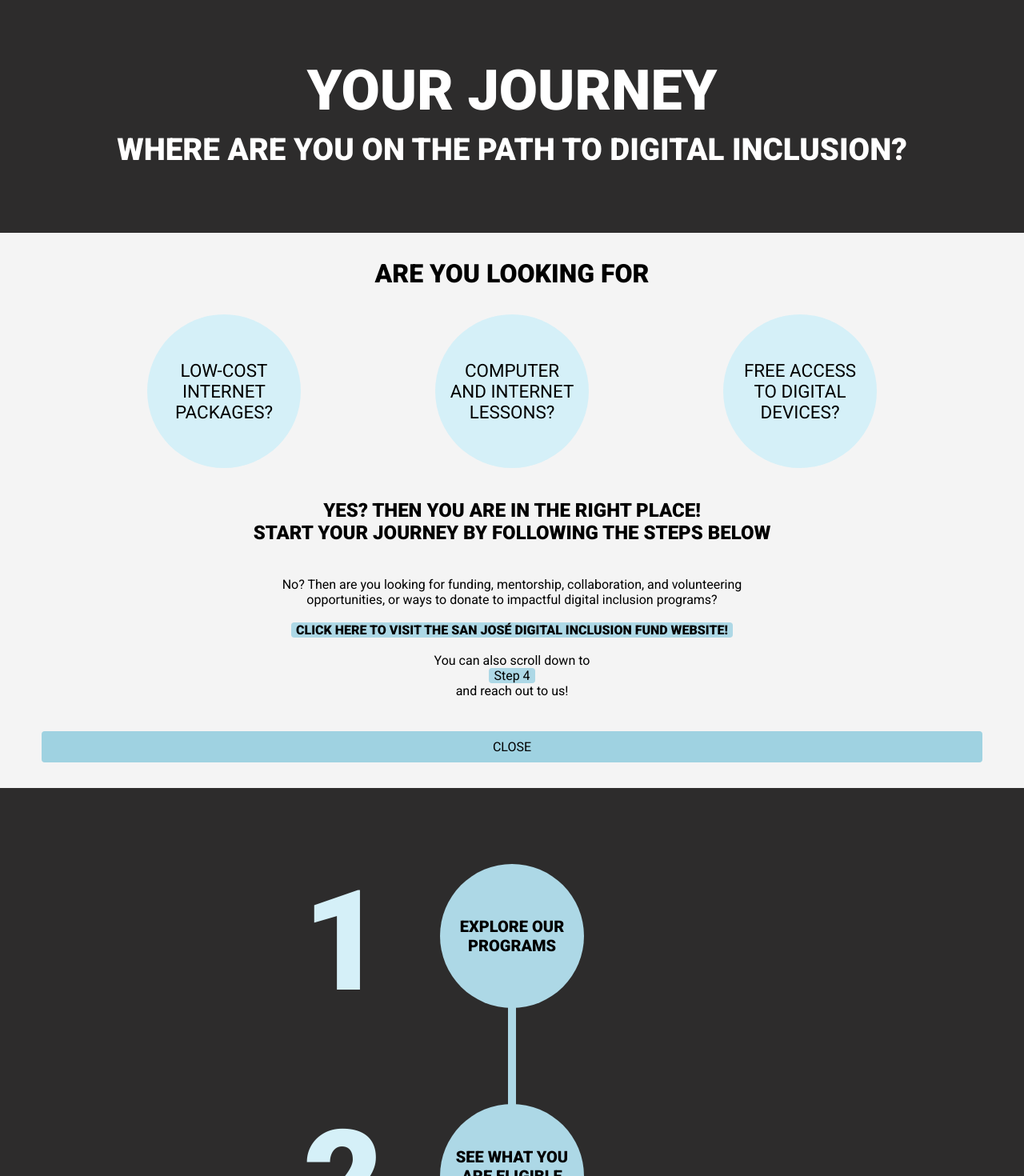
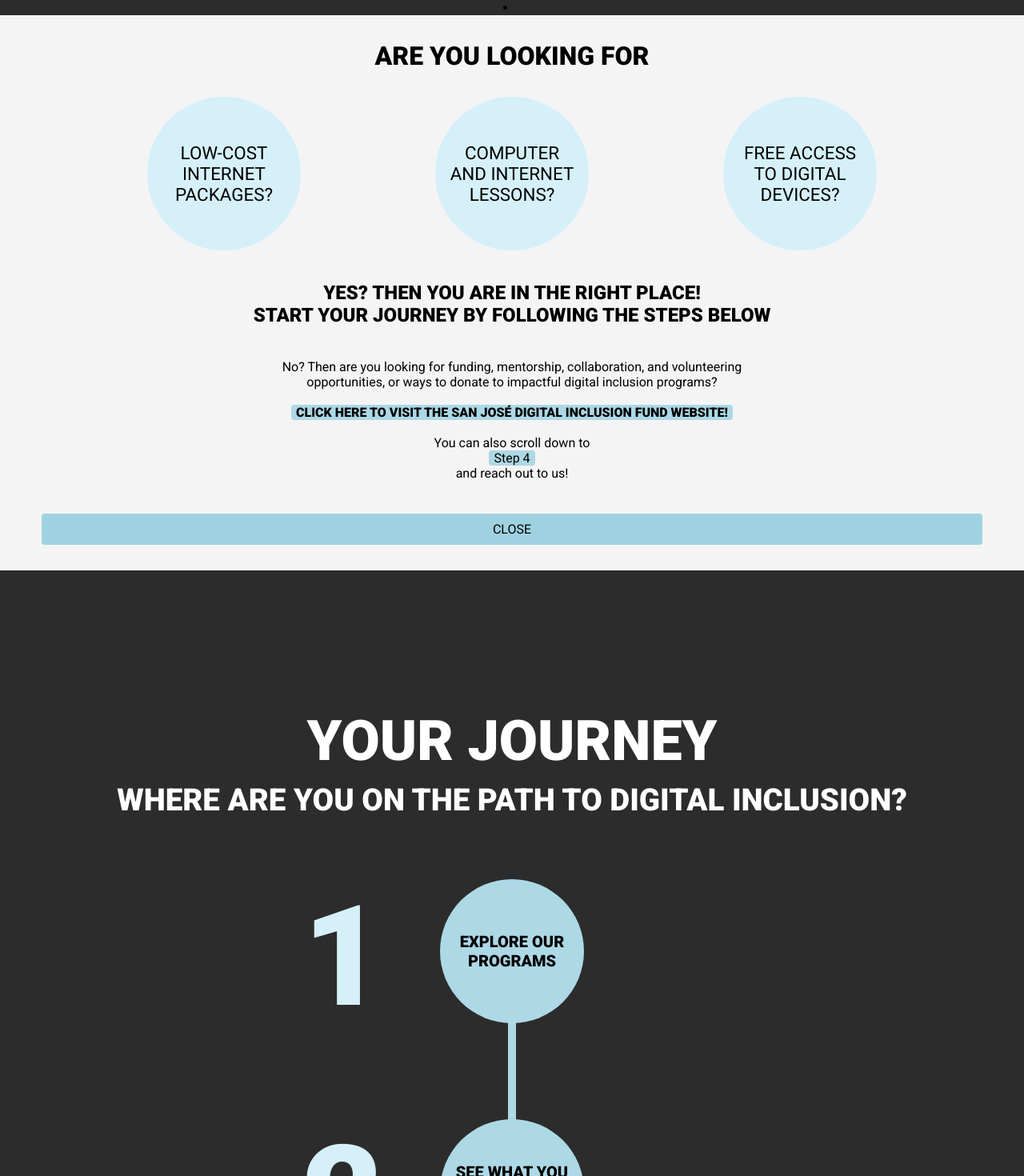
Before and after one commit to CS-SG-Studio/San-Jose-MOTI, a React (Create React App) app in the folder san-jose-digital/: page / in a window 1280 px wide. Shown: the top 1470 px of the page at 80% size. Built offline with nearby package versions, Linux system fonts and the light colour scheme.

Commit message:
scrolling

```diff
--- a/san-jose-digital/package.json
+++ b/san-jose-digital/package.json
@@ -10,6 +10,7 @@
     "react-dom": "^17.0.2",
     "react-router-dom": "^5.2.0",
     "react-scripts": "4.0.3",
+    "react-scroll": "^1.8.2",
     "web-vitals": "^1.0.1"
   },
   "scripts": {
--- a/san-jose-digital/src/screens/JourneyMap/JourneyMap.js
+++ b/san-jose-digital/src/screens/JourneyMap/JourneyMap.js
@@ -7,6 +7,7 @@ import Congratulations from "../Step3Congrats/Congratulations";
 import Questionnaire from "../Step2Questionnaire/Questionnaire";
 import WelcomePage from "../WelcomePage/welcomePage";
 import logo from "../../../src/sjdi-logo.png";
+import { Link } from "react-scroll";
 
 function JourneyMap() {
   const [openPoppup, setOpenPoppup] = useState(false);
@@ -31,25 +32,25 @@ function JourneyMap() {
     setContactForm(!openContactForm);
   };
 
-  const [welcomePageOpen, setwelcomePageOpen] = useState(true);
-  const welcomePagePopup = () => {
-    setwelcomePageOpen(false);
-  };
-
   return (
     <Router>
+      <li>
+        <Link to="scroll" spy={true} smooth={true}>
+          <div className="welcome">
+            <WelcomePage
+              setContactForm={setContactForm}
+            />
+          </div>
+        </Link>
+      </li>
       <div>
-        <h1 className="title">
+        <h1 id="scroll" className="title">
           YOUR JOURNEY
-          <h6 className="subtitle">WHERE ARE YOU ON THE PATH TO DIGITAL INCLUSION?</h6>
+          <h6 className="subtitle">
+            WHERE ARE YOU ON THE PATH TO DIGITAL INCLUSION?
+          </h6>
         </h1>
       </div>
-
-      {welcomePageOpen && (
-        <div className="welcome">
-          <WelcomePage handleClose={welcomePagePopup} setContactForm={setContactForm} />
-        </div>
-      )}
       <div className="page">
         <div className="stack">
           <div className="on-right">
@@ -89,7 +90,9 @@ function JourneyMap() {
                 LEARN MORE ABOUT THE GRANTEES
               </span>
             </div>
-            <div className="popups">{openCongratulationsPage && <Congratulations />}</div>
+            <div className="popups">
+              {openCongratulationsPage && <Congratulations />}
+            </div>
           </div>
         </div>
 
@@ -108,7 +111,11 @@ function JourneyMap() {
           </div>
         </div>
       </div>
-      <a href="https://www.sjdigitalinclusion.org/" target="_blank" rel="noreferrer">
+      <a
+        href="https://www.sjdigitalinclusion.org/"
+        target="_blank"
+        rel="noreferrer"
+      >
         <img src={logo} alt="san jose digital inclusion logo" />
       </a>
       {/* <div>{openPoppup && <Step1 handleClose={togglePopup} />}</div> */}
```
Also changed, not shown: 1 other file (tests, documents, lock files or other folders).
